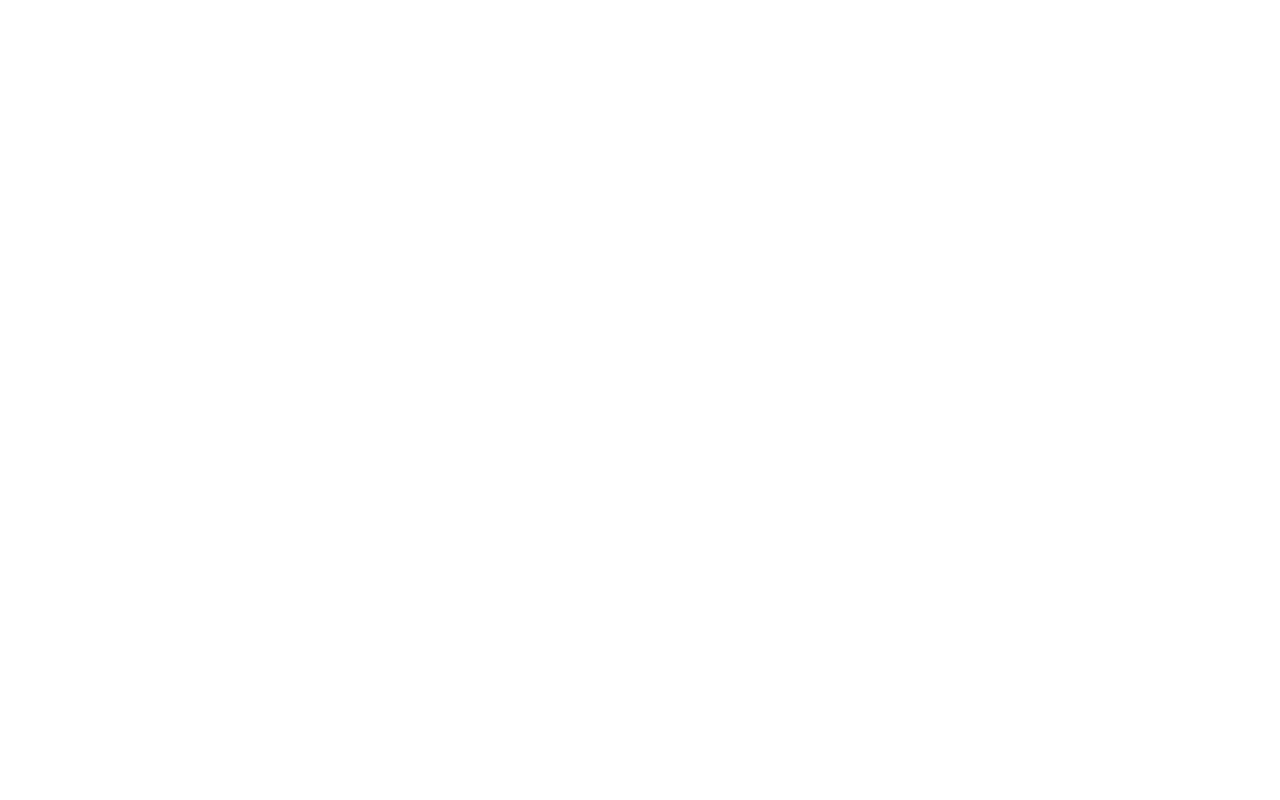
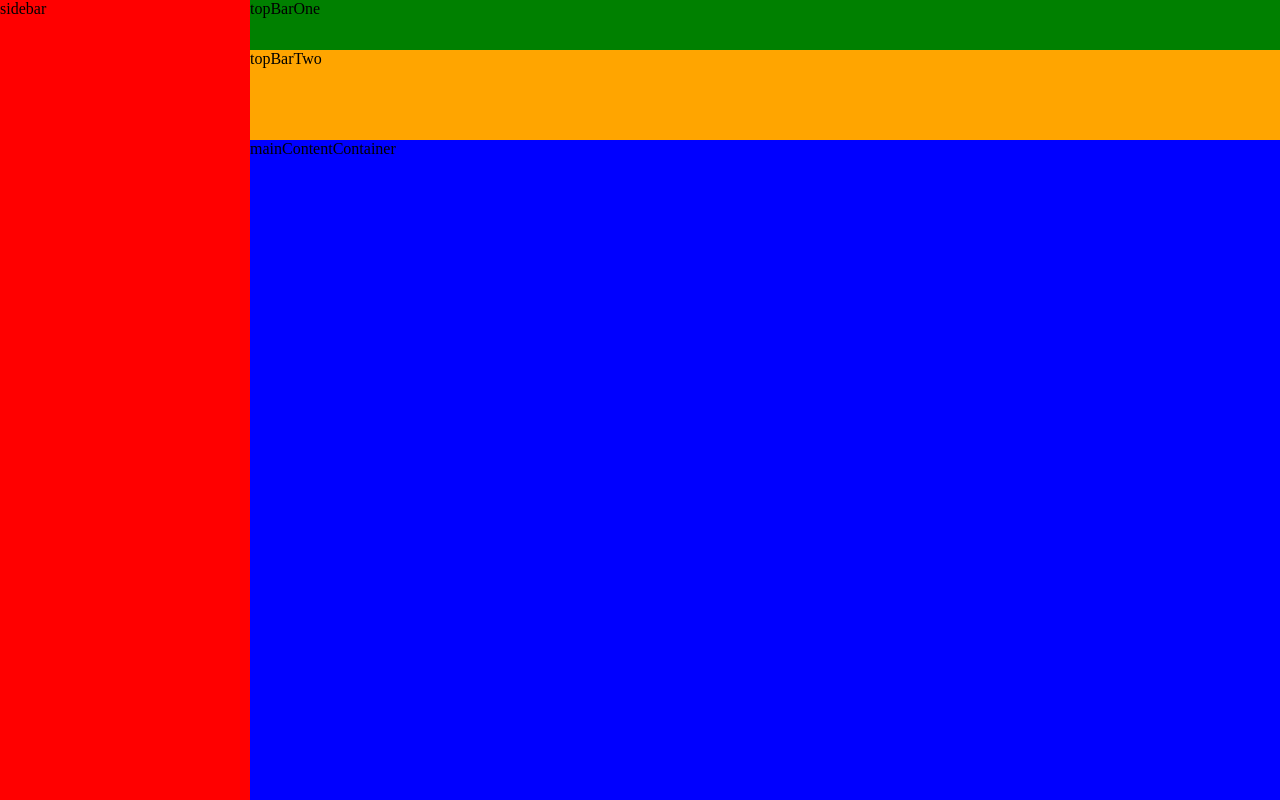
Before and after one commit to IncredibleRacoon/OdinLog, a plain HTML site: page odinProjects/adminDashboard/index.html in a window 1280 px wide. Drawn offline with Linux system fonts and the light colour scheme.

Commit message:
Add grid layout

```diff
--- a/odinProjects/adminDashboard/index.html
+++ b/odinProjects/adminDashboard/index.html
@@ -9,6 +9,19 @@
     <link rel="stylesheet" href="style.css">
 </head>
 <body>
-
+    <div id="layoutContainer">
+        <div id="sidebar">
+            sidebar
+        </div>
+        <div id="topBarOne">
+            topBarOne
+        </div>
+        <div id="topBarTwo">
+            topBarTwo
+        </div>
+        <div id="mainContentContainer">
+            mainContentContainer
+        </div>
+    </div>
 </body>
 </html>
--- a/odinProjects/adminDashboard/style.css
+++ b/odinProjects/adminDashboard/style.css
@@ -0,0 +1,31 @@
+body {
+    margin: 0;
+    padding: 0;
+}
+
+
+#layoutContainer {
+    display: grid;
+    height: 100vh;
+    grid-template: 50px 90px 1fr / 250px 1fr;
+    grid-template-areas: "sidebar topBarOne"
+                         "sidebar topBarTwo"
+                         "sidebar mainContentContainer";
+
+}
+#sidebar {
+    background-color: red;
+    grid-area: sidebar;
+}
+#topBarOne {
+    background-color: green;
+    grid-area: topBarOne;
+}
+#topBarTwo {
+    background-color: orange;
+    grid-area: topBarTwo;
+}
+#mainContentContainer {
+    background-color: blue;
+    grid-area: mainContentContainer;
+}
```
